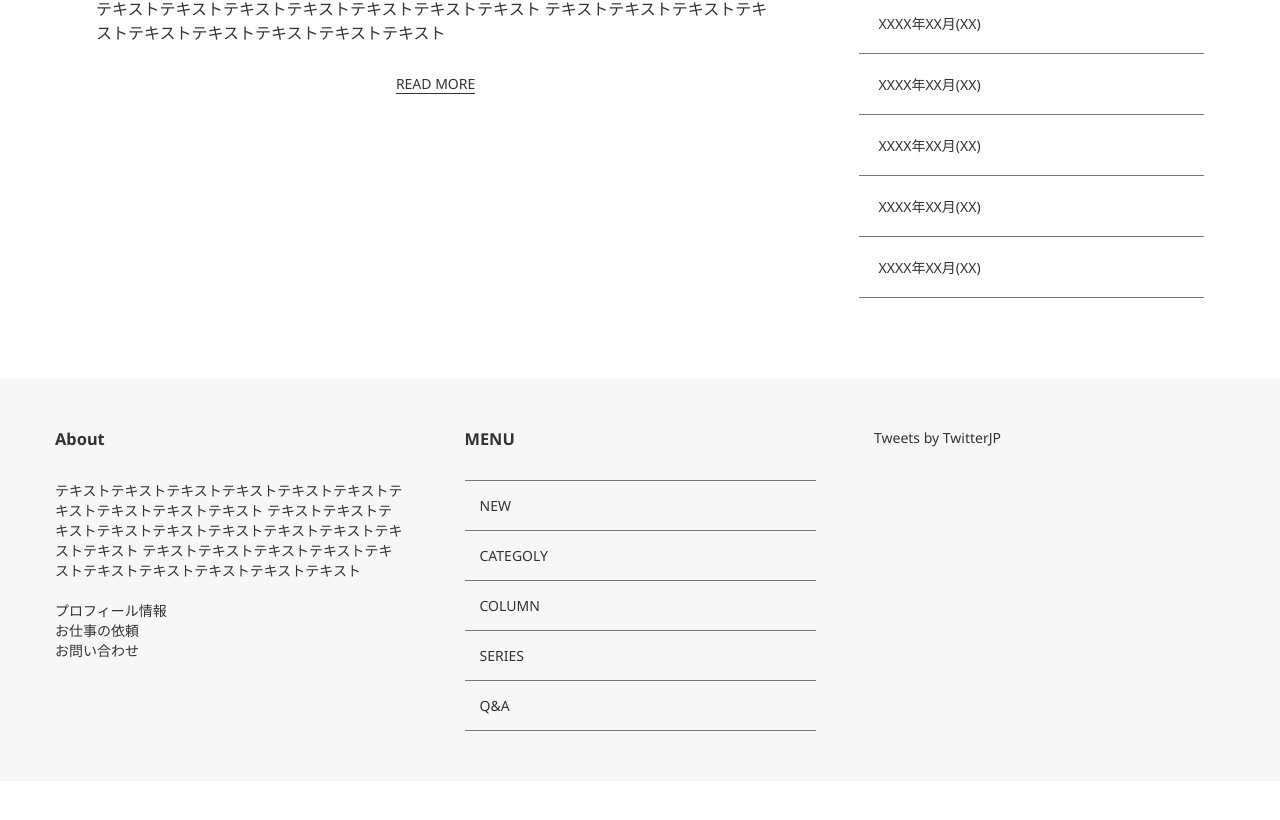
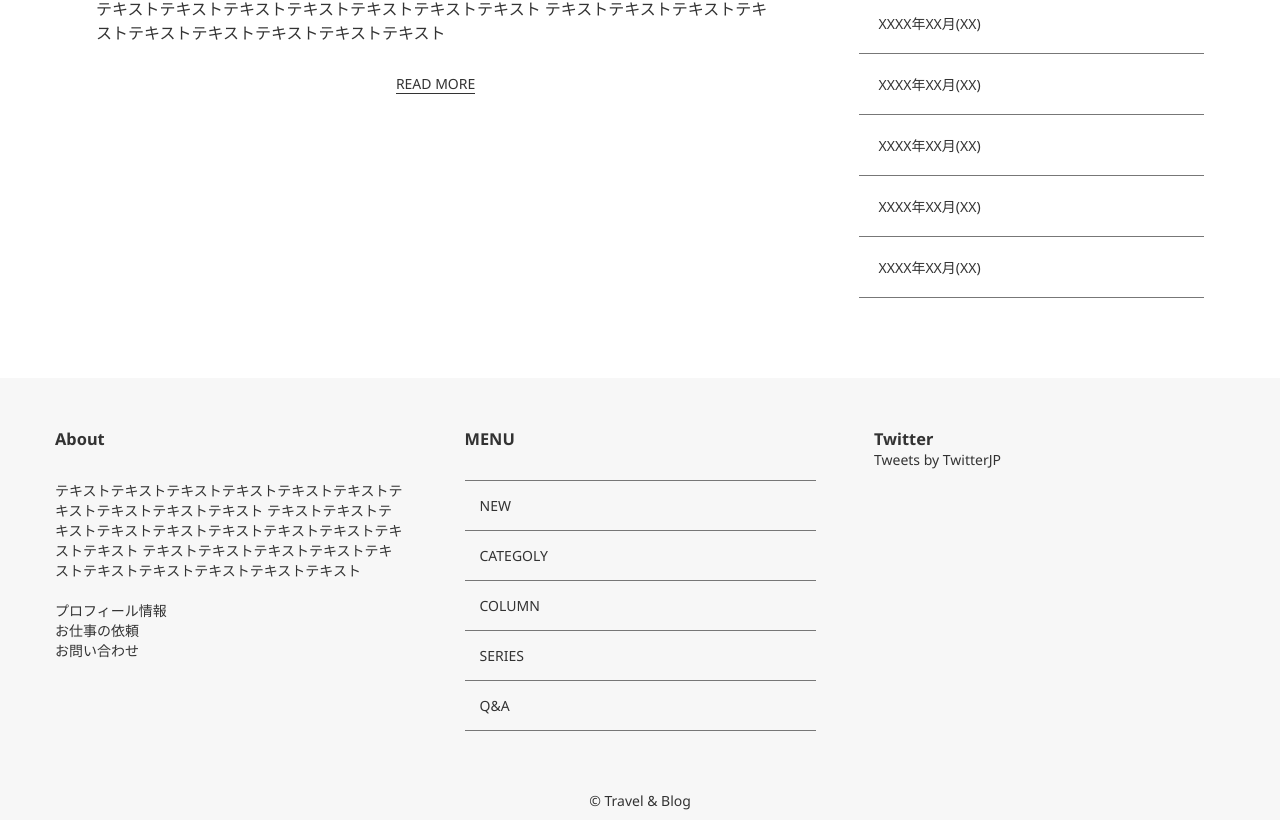
Before and after one commit to raorao1011/MyCopyCoding4, a plain HTML site: page index.html in a window 1280 px wide. Shown: the part 2547-3367 px from the top of the page. Before the commit the page ends 3328 px from the top, so only its background shows below. Drawn offline with Linux system fonts and the light colour scheme; some packages are replaced by stand-ins of ours.

Commit message:
complete

```diff
--- a/index.html
+++ b/index.html
@@ -157,10 +157,13 @@
                 </ul>
             </section>
             <section class="twitter">
-                <a class="twitter-timeline" href="https://twitter.com/TwitterJP?ref_src=twsrc%5Etfw">Tweets by TwitterJP</a> <script async src="https://platform.twitter.com/widgets.js" charset="utf-8"></script>
+                <h3>Twitter</h3>
+                <a class="twitter-timeline" data-height="315" href="https://twitter.com/TwitterJP?ref_src=twsrc%5Etfw">Tweets by TwitterJP</a>
+                <script async src="https://platform.twitter.com/widgets.js"></script>
             </section>
+
         </div>
-        <p class="copywrite"></p>
+        <p class="copywrite">© Travel & Blog</p>
     </footer>
 </body>
 </html>
--- a/style.css
+++ b/style.css
@@ -273,3 +273,10 @@ footer {
     border-top: 1px solid #777;
     padding: 15px;
 }
+
+/* copywrite */
+.copywrite {
+    font-style: 0.75rem;
+    text-align: center;
+    padding: 10px 0;
+}
```
